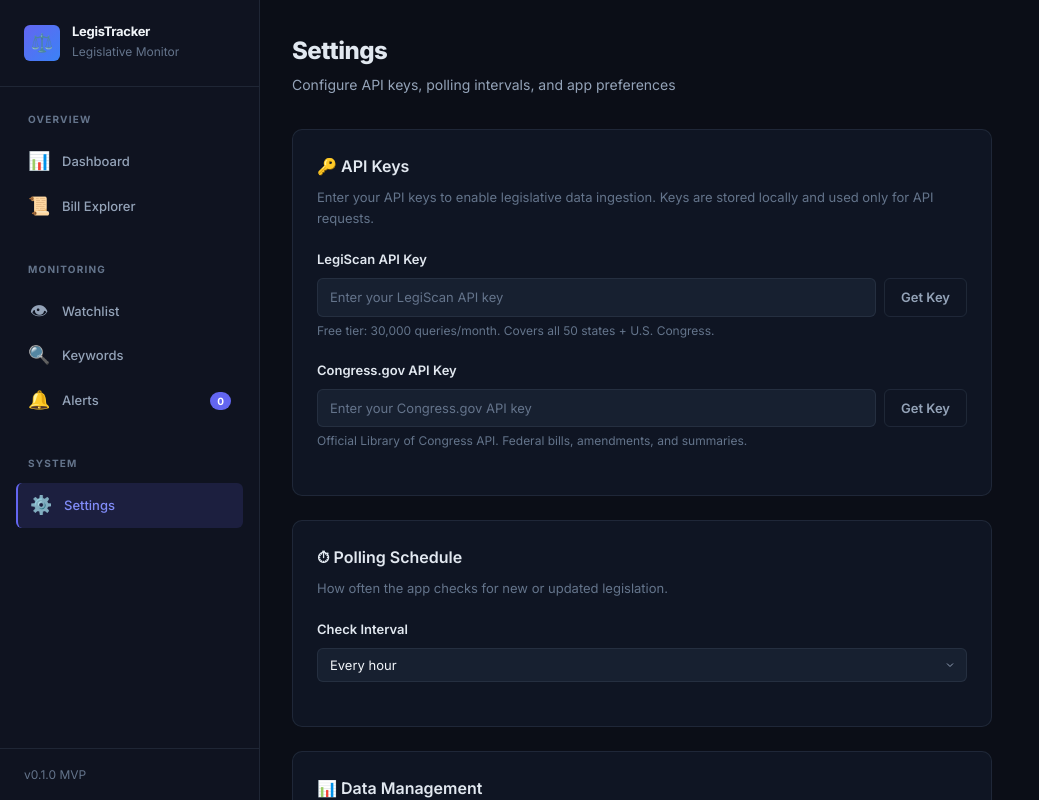
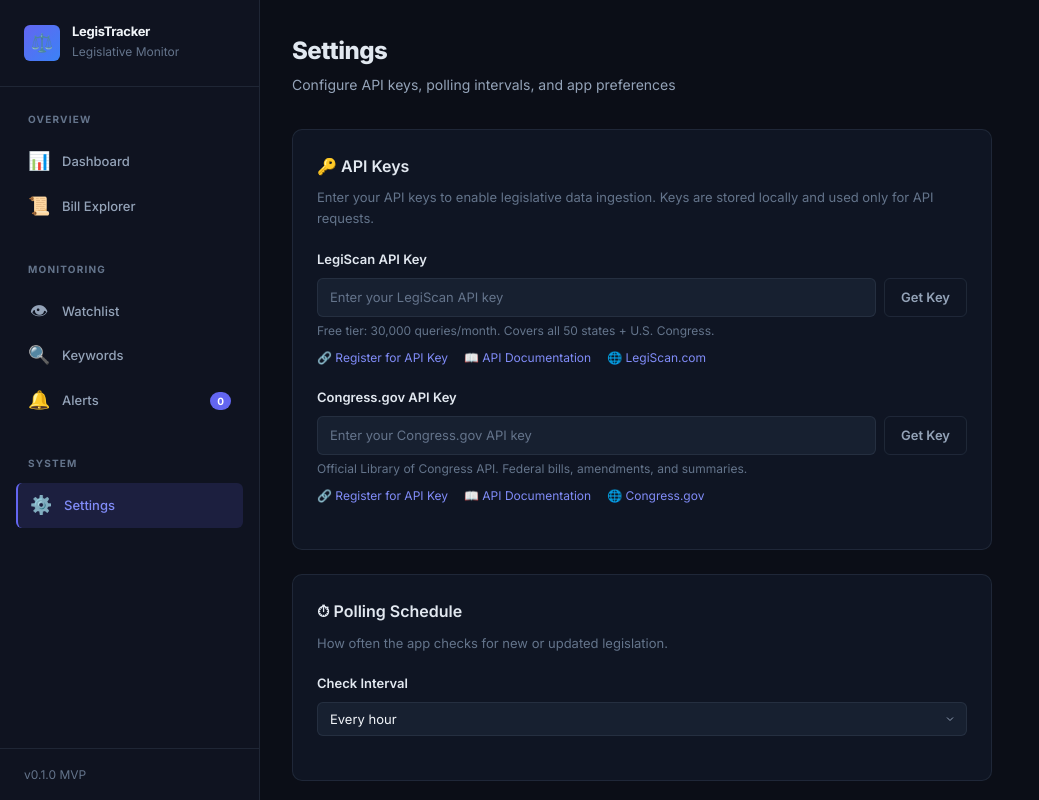
Before and after one commit to ffdsmi/legislative-tracker, a Next.js app: page /settings in a window 1280 px wide. Shown: the top 800 px of the page, without its empty margins (0-1039 px from the left). Built offline with nearby package versions, Linux system fonts and the light colour scheme.

Commit message:
feat: add resource links for API key registration, docs, and homepage on settings page

```diff
--- a/app/settings/page.js
+++ b/app/settings/page.js
@@ -48,6 +48,11 @@ export default function SettingsPage() {
             <span style={{ fontSize: 'var(--text-xs)', color: 'var(--text-muted)', marginTop: 'var(--space-1)', display: 'block' }}>
               Free tier: 30,000 queries/month. Covers all 50 states + U.S. Congress.
             </span>
+            <div style={{ display: 'flex', gap: 'var(--space-4)', marginTop: 'var(--space-2)', fontSize: 'var(--text-xs)' }}>
+              <a href="https://legiscan.com/user/register" target="_blank" rel="noopener noreferrer">🔗 Register for API Key</a>
+              <a href="https://legiscan.com/legiscan" target="_blank" rel="noopener noreferrer">📖 API Documentation</a>
+              <a href="https://legiscan.com" target="_blank" rel="noopener noreferrer">🌐 LegiScan.com</a>
+            </div>
           </div>
 
           <div className="input-group">
@@ -72,6 +77,11 @@ export default function SettingsPage() {
             <span style={{ fontSize: 'var(--text-xs)', color: 'var(--text-muted)', marginTop: 'var(--space-1)', display: 'block' }}>
               Official Library of Congress API. Federal bills, amendments, and summaries.
             </span>
+            <div style={{ display: 'flex', gap: 'var(--space-4)', marginTop: 'var(--space-2)', fontSize: 'var(--text-xs)' }}>
+              <a href="https://api.congress.gov/sign-up/" target="_blank" rel="noopener noreferrer">🔗 Register for API Key</a>
+              <a href="https://api.congress.gov" target="_blank" rel="noopener noreferrer">📖 API Documentation</a>
+              <a href="https://congress.gov" target="_blank" rel="noopener noreferrer">🌐 Congress.gov</a>
+            </div>
           </div>
         </div>
 
```
Also changed, not shown: 1 other file (tests, documents, lock files or other folders).
